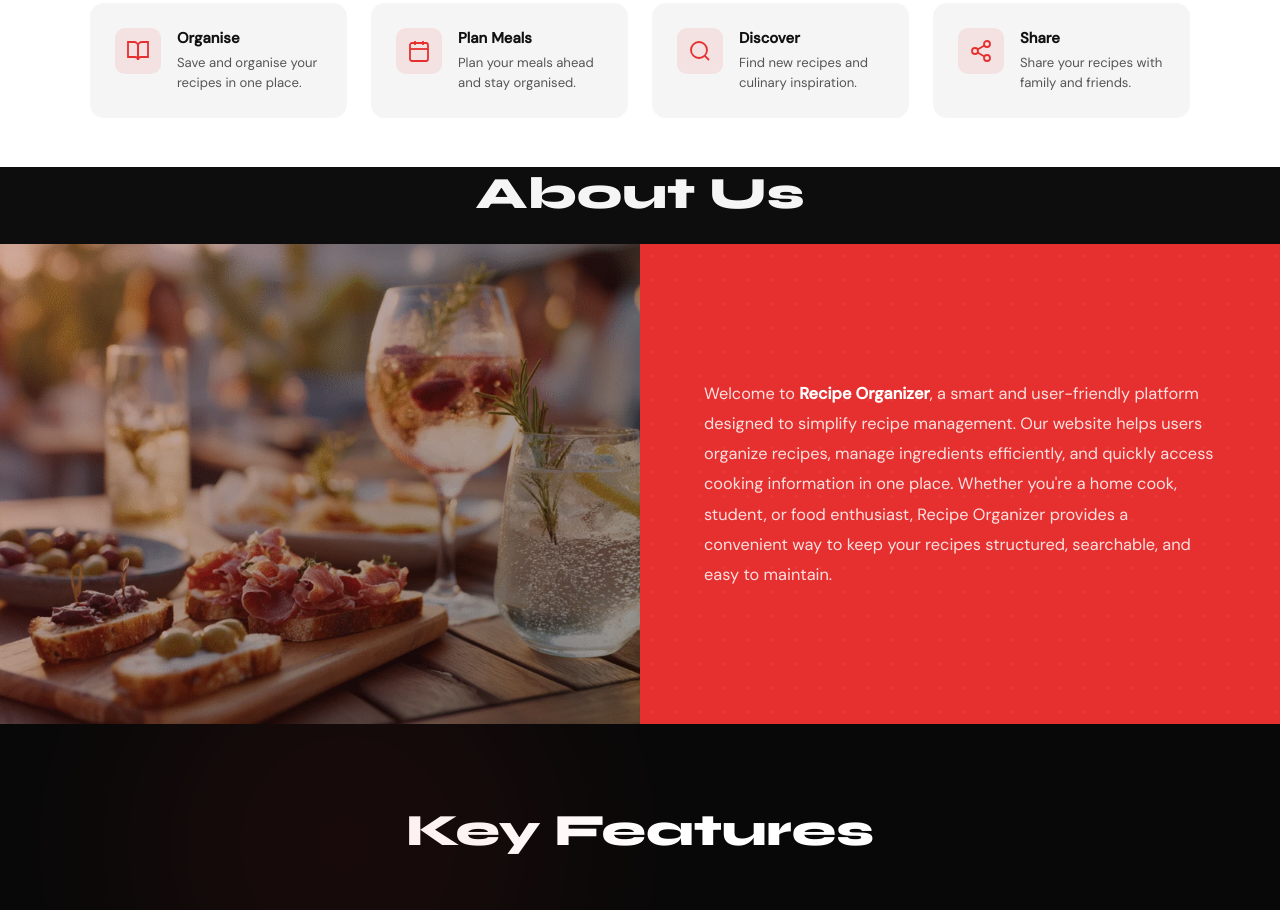
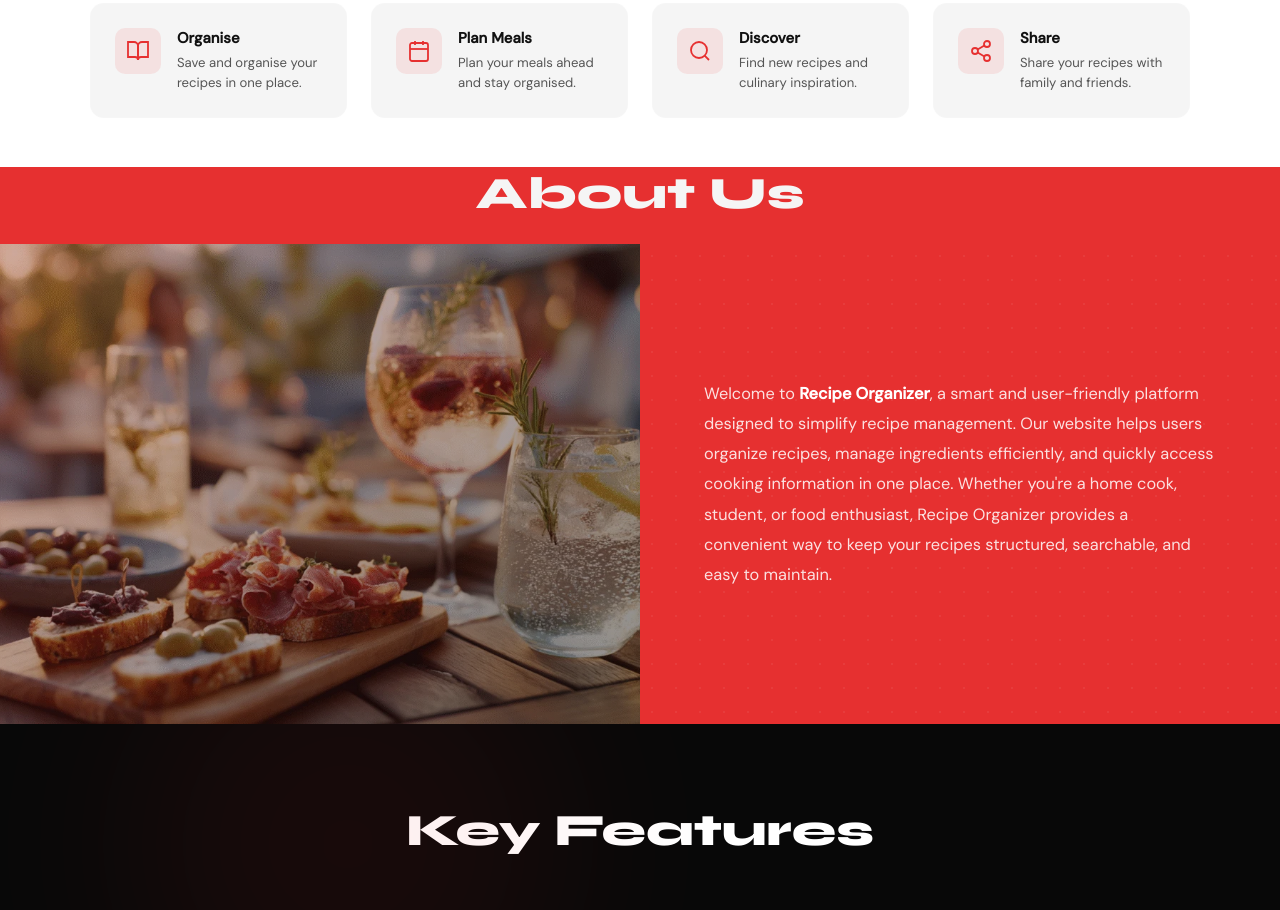
Before and after one commit to MuhammadAbdullahKhan11may/Recipe-ingredient-Organizer, a plain HTML site: page index.html in a window 1280 px wide. Shown: the part 846-1756 px from the top of the page. Drawn offline with Linux system fonts and the light colour scheme.

Commit message:
Update style.css

```diff
--- a/style.css
+++ b/style.css
@@ -430,7 +430,7 @@ section { padding: 5rem 3rem; }
    ABOUT — Red accent split layout
 ══════════════════════════════════════ */
 #about {
-  background: #0d0d0d;
+  background: var(--red);
   padding: 0;
   overflow: hidden;
 }
```
